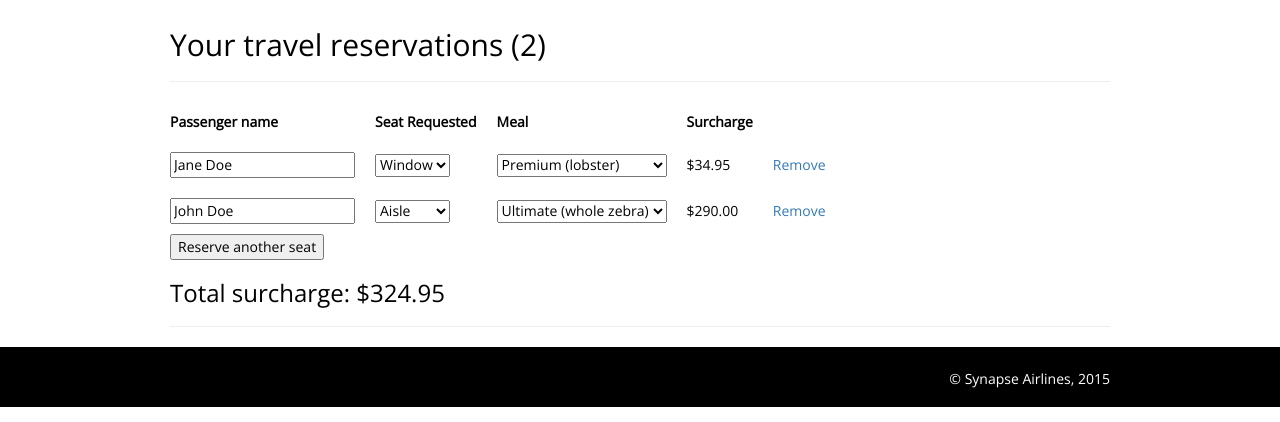
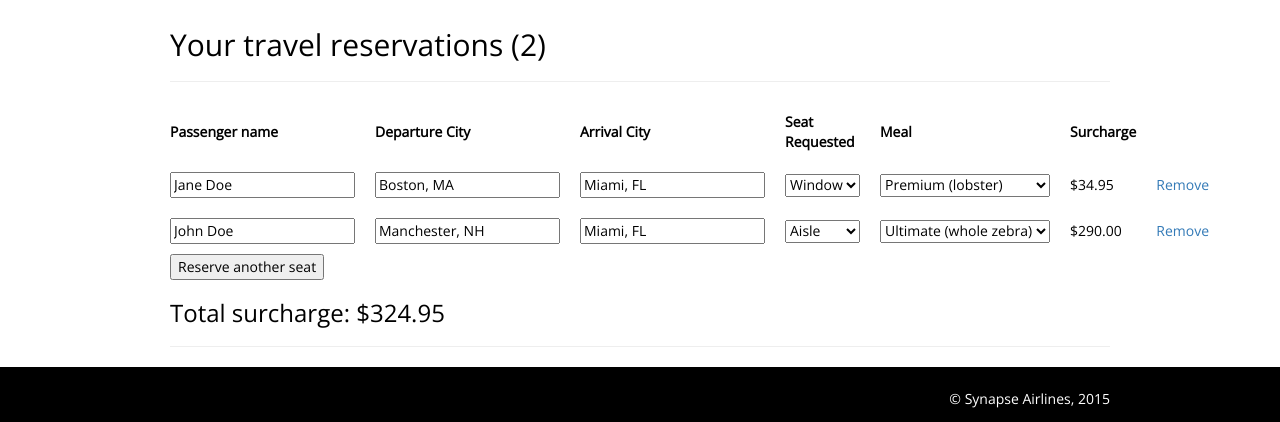
Before and after one commit to chelsea2point0/SynapseAirlines, a plain HTML site: page index.html in a window 1280 px wide. Shown: the part 712-1134 px from the top of the page. Drawn offline with nearby package versions, Linux system fonts and the light colour scheme.

Commit message:
added departure city and arrival city columns to reservation table

```diff
--- a/index.html
+++ b/index.html
@@ -39,11 +39,13 @@
             <hr>
             <table>
                 <thead><tr>
-                    <th>Passenger name</th><th>Seat Requested</th><th>Meal</th><th>Surcharge</th><th></th>
+                    <th>Passenger name</th><th>Departure City</th><th>Arrival City</th><th>Seat Requested</th><th>Meal</th><th>Surcharge</th><th></th>
                 </tr></thead>
                 <tbody data-bind="foreach: seats">
                     <tr>
                         <td><input data-bind="value: name" /></td>
+                        <td><input data-bind="value: departure" /></td>
+                        <td><input data-bind="value: arrival" /></td>
                         <td><select data-bind="options: $root.availableLocations, value: location, optionsText: 'seatType'"></select></td>
                         <td><select data-bind="options: $root.availableMeals, value: meal, optionsText: 'mealName'"></select></td>
                         <td data-bind="text: formattedPrice"></td>
--- a/script.js
+++ b/script.js
@@ -1,7 +1,9 @@
 // Class to represent a row in the seat reservations grid
-function SeatReservation(name, initialMeal, initialLocation) {
+function SeatReservation(name, departure, arrival, initialMeal, initialLocation) {
     var self = this;
     self.name = name;
+    self.departure = departure;
+    self.arrival = arrival;
     self.meal = ko.observable(initialMeal);
     self.location = ko.observable(initialLocation);
 
@@ -31,8 +33,8 @@ function ReservationsViewModel() {
 
     // Editable data
     self.seats = ko.observableArray([
-        new SeatReservation("Jane Doe", self.availableMeals[2], self.availableLocations[2]),
-        new SeatReservation("John Doe", self.availableMeals[3], self.availableLocations[0])
+        new SeatReservation("Jane Doe", "Boston, MA", "Miami, FL", self.availableMeals[2], self.availableLocations[2]),
+        new SeatReservation("John Doe", "Manchester, NH", "Miami, FL", self.availableMeals[3], self.availableLocations[0])
     ]);
 
     // Computed data
@@ -45,7 +47,7 @@ function ReservationsViewModel() {
 
     // Operations
     self.addSeat = function() {
-        self.seats.push(new SeatReservation("", self.availableMeals[0], self.availableLocations[0]));
+        self.seats.push(new SeatReservation("", "", "", self.availableMeals[0], self.availableLocations[0]));
     }
     self.removeSeat = function(seat) { self.seats.remove(seat) }
 }
```
